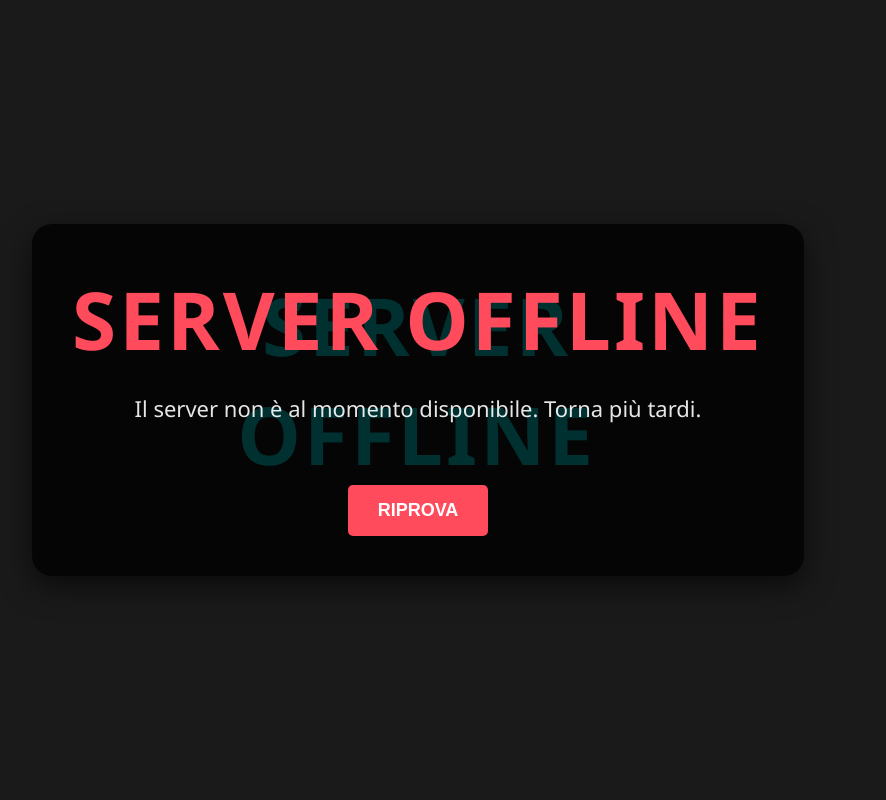
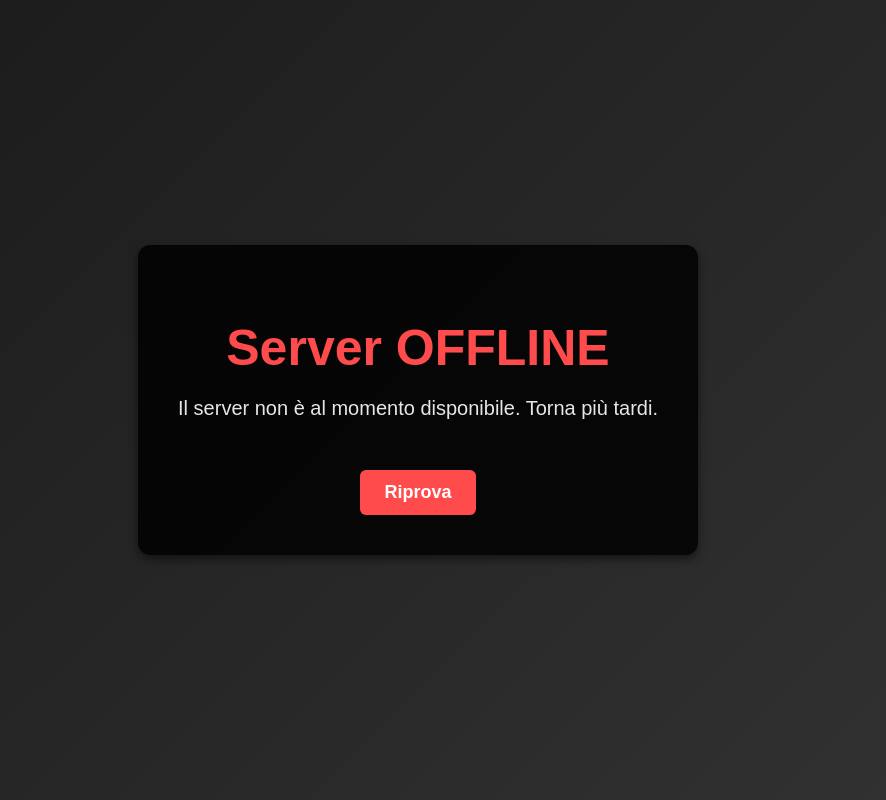
Before and after one commit to Viking81AQ/server-offline, a plain HTML site: page index.html in a window 1280 px wide. Shown: the whole page, without its empty margins (222-1108 px from the left). Drawn offline with Linux system fonts and the light colour scheme.

Commit message:
Update index.html

```diff
--- a/index.html
+++ b/index.html
@@ -11,100 +11,48 @@
             display: flex;
             justify-content: center;
             align-items: center;
-            background: #1a1a1a;
+            background: linear-gradient(135deg, #1a1a1a, #333);
             color: #fff;
-            font-family: 'Segoe UI', Tahoma, Geneva, Verdana, sans-serif;
-            overflow: hidden;
+            font-family: 'Arial', sans-serif;
+            text-align: center;
         }
         .container {
-            text-align: center;
             padding: 40px;
-            background-color: rgba(0, 0, 0, 0.8);
-            border-radius: 20px;
-            box-shadow: 0 10px 30px rgba(0, 0, 0, 0.6);
+            background: rgba(0, 0, 0, 0.85);
+            border-radius: 12px;
+            box-shadow: 0px 4px 10px rgba(0, 0, 0, 0.5);
             max-width: 80%;
-            min-width: 300px;
+            min-width: 320px;
         }
         h1 {
-            font-size: 60px;
-            font-weight: bold;
-            letter-spacing: 3px;
-            margin: 0;
-            animation: fadeIn 2s ease-out;
+            font-size: 50px;
+            margin-bottom: 10px;
+            color: #ff4b4b;
         }
         p {
-            font-size: 22px;
-            margin-top: 20px;
+            font-size: 20px;
             opacity: 0.9;
-            animation: fadeIn 3s ease-out;
-        }
-        @keyframes fadeIn {
-            0% {
-                opacity: 0;
-                transform: translateY(30px);
-            }
-            100% {
-                opacity: 1;
-                transform: translateY(0);
-            }
-        }
-        .glitch {
-            position: relative;
-            display: inline-block;
-            color: #ff4b5c;
-            font-weight: bold;
-            font-size: 80px;
-        }
-        .glitch:after {
-            content: 'SERVER OFFLINE';
-            position: absolute;
-            left: 2px;
-            top: 2px;
-            color: #00f4f1;
-            z-index: -1;
-            animation: glitchEffect 1.5s infinite linear alternate-reverse;
-        }
-        @keyframes glitchEffect {
-            0% {
-                transform: translate(-3px, -3px);
-            }
-            20% {
-                transform: translate(3px, 3px);
-            }
-            40% {
-                transform: translate(-5px, 5px);
-            }
-            60% {
-                transform: translate(5px, -5px);
-            }
-            80% {
-                transform: translate(-3px, -3px);
-            }
-            100% {
-                transform: translate(3px, 3px);
-            }
         }
         .button {
-            margin-top: 40px;
-            padding: 15px 30px;
-            background-color: #ff4b5c;
+            margin-top: 30px;
+            padding: 12px 24px;
+            background-color: #ff4b4b;
             color: #fff;
             border: none;
-            border-radius: 5px;
+            border-radius: 6px;
             font-size: 18px;
             font-weight: bold;
             cursor: pointer;
-            text-transform: uppercase;
-            transition: background-color 0.3s;
+            transition: background 0.3s;
         }
         .button:hover {
-            background-color: #00f4f1;
+            background-color: #e63e3e;
         }
     </style>
 </head>
 <body>
     <div class="container">
-        <h1 class="glitch">SERVER OFFLINE</h1>
+        <h1>Server OFFLINE</h1>
         <p>Il server non è al momento disponibile. Torna più tardi.</p>
         <button class="button" onclick="window.location.reload()">Riprova</button>
     </div>
```
